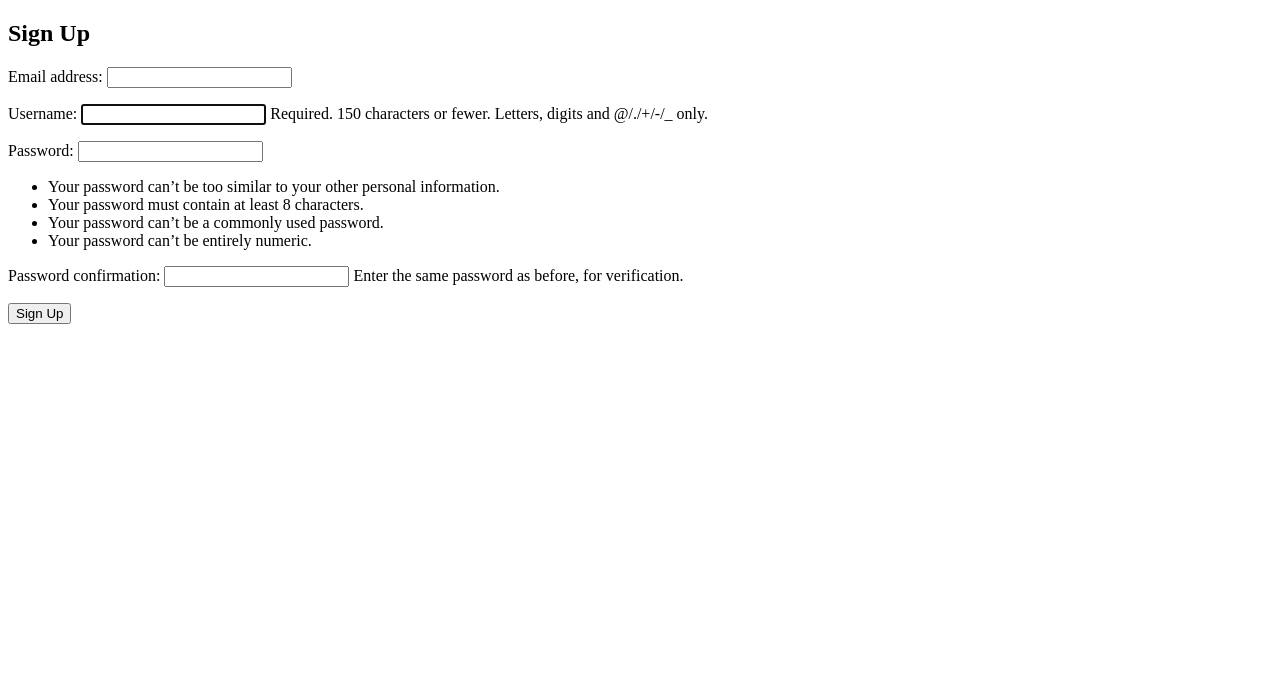
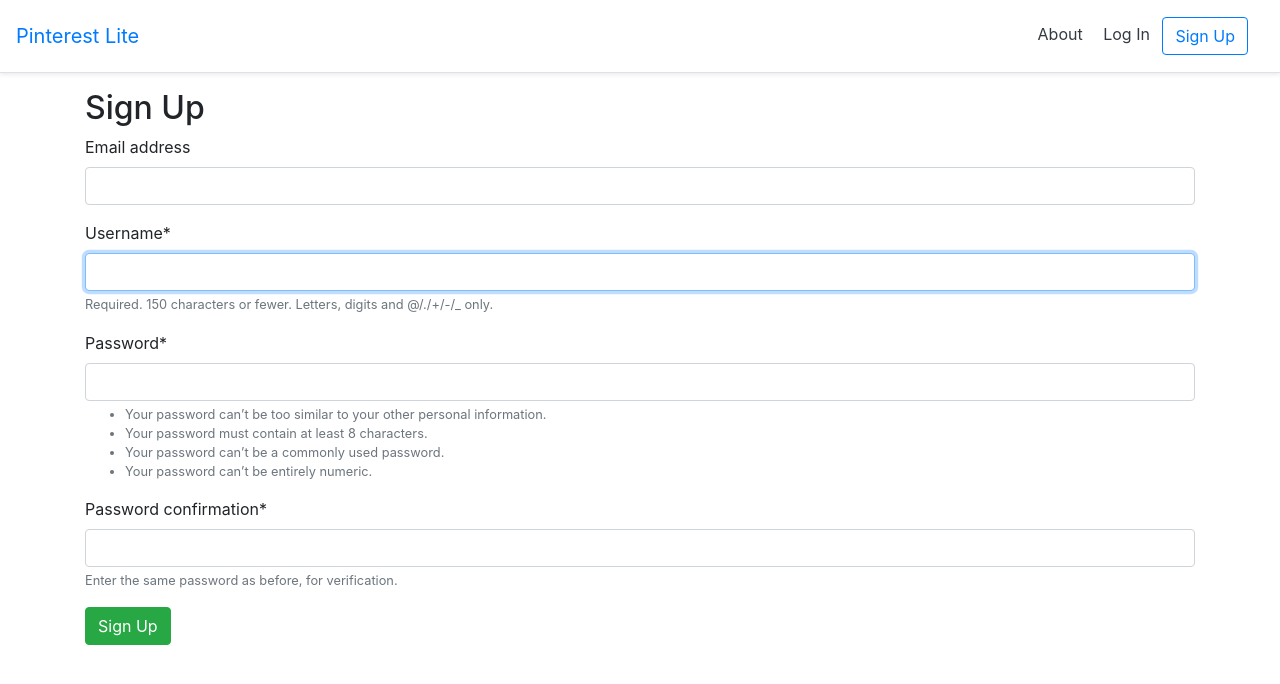
Before and after one commit to StanimalTheMan/instagram_lite, a Django app: page /accounts/signup/ in a window 1280 px wide. Shown: the top 684 px of the page. Run offline with Django 3.2, Linux system fonts and the light colour scheme; some libraries are stand-ins or nearby versions.

Commit message:
added a few basic static assets

```diff
--- a/pages/urls.py
+++ b/pages/urls.py
@@ -1,10 +1,11 @@
 from django.urls import path
 
 
-from .views import HomePageView
+from .views import HomePageView, AboutPageView
 
 
 
 urlpatterns = [
+    path('about/', AboutPageView.as_view(), name='about'),
     path('', HomePageView.as_view(), name='home'),
 ]
--- a/pages/views.py
+++ b/pages/views.py
@@ -4,3 +4,6 @@
 # Create your views here.
 class HomePageView(TemplateView):
     template_name = 'home.html'
+
+class AboutPageView(TemplateView):
+    template_name = 'about.html'
--- /dev/null
+++ b/static/css/base.css
@@ -0,0 +1,8 @@
+h1 {
+    color: red;
+}
+
+.pinterest {
+    height: 300px;
+    width: auto;
+}
--- a/templates/_base.html
+++ b/templates/_base.html
@@ -1,13 +1,38 @@
+{% load static %}
 <!DOCTYPE html>
 <html>
 <head>
   <meta charset="utf-8">
   <title>{% block title %}Pinterest Lite{% endblock title %}</title>
+  <meta name="viewport" content="width=device-width, initial-scale=1, shrink-to-fit=no">
+  <link rel="stylesheet" href="https://stackpath.bootstrapcdn.com/bootstrap/4.3.1/css/bootstrap.min.css" integrity="sha384-ggOyR0iXCbMQv3Xipma34MD+dH/1fQ784/j6cY/iJTQUOhcWr7x9JvoRxT2MZw1T" crossorigin="anonymous">
+  <link rel="stylesheet" href="{% static 'css/base.css' %}">
 </head>
 <body>
+  <header>
+  <!-- Fixed navbar -->
+  <div class="d-flex flex-column flex-md-row align-items-center p-3 px-md-4\
+   mb-3 bg-white border-bottom shadow-sm">
+  <a href="{% url 'home' %}" class="navbar-brand my-0 mr-md-auto font-weight-normal">Pinterest Lite</h5>
+  <nav class="my-2 my-md-0 mr-md-3">
+    <a class="p-2 text-dark" href="{% url 'about' %}">About</a>
+    {% if user.is_authenticated %}
+      <a class="p-2 text-dark" href="{% url 'logout' %}">Log Out</a>
+    {% else %}
+      <a class="p-2 text-dark" href="{% url 'login' %}">Log In</a>
+      <a class="btn btn-outline-primary"
+        href="{% url 'signup' %}">Sign Up</a>
+    {% endif %}
+  </nav>
+</header>
   <div class="container">
     {% block content %}
     {% endblock content %}
   </div>
+  <!-- JavaScript -->
+  <!-- jQuery first, then Popper.js, then Bootstrap JS -->
+  <script src="https://code.jquery.com/jquery-3.3.1.slim.min.js" integrity="sha384-q8i/X+965DzO0rT7abK41JStQIAqVgRVzpbzo5smXKp4YfRvH+8abtTE1Pi6jizo" crossorigin="anonymous"></script>
+  <script src="https://cdnjs.cloudflare.com/ajax/libs/popper.js/1.14.7/umd/popper.min.js" integrity="sha384-UO2eT0CpHqdSJQ6hJty5KVphtPhzWj9WO1clHTMGa3JDZwrnQq4sF86dIHNDz0W1" crossorigin="anonymous"></script>
+  <script src="https://stackpath.bootstrapcdn.com/bootstrap/4.3.1/js/bootstrap.min.js" integrity="sha384-JjSmVgyd0p3pXB1rRibZUAYoIIy6OrQ6VrjIEaFf/nJGzIxFDsf4x0xIM+B07jRM" crossorigin="anonymous"></script>
 </body>
 </html>
--- a/templates/home.html
+++ b/templates/home.html
@@ -1,11 +1,12 @@
 {% extends '_base.html' %}
-
+{% load static %}
 
 {% block title %}Home{% endblock title %}
 
 
 {% block content %}
 <h1>Pinterest Lite Home</h1>
+<img class="pinterest" src="{% static 'images/pinterest-2151052_1920.png' %}">
 {% if user.is_authenticated %}
     Hi {{ user.email }}!
     <p><a href="{% url 'logout' %}">Log Out</a></p>
--- a/templates/registration/login.html
+++ b/templates/registration/login.html
@@ -1,5 +1,5 @@
 {% extends '_base.html' %}
-
+{% load crispy_forms_tags %}
 
 {% block title %}Log In{% endblock title %}
 
@@ -8,7 +8,7 @@
 <h2>Log In</h2>
 <form method="post">
     {% csrf_token %}
-    {{ form.as_p }}
-    <button type="submit">Log In</button>
+    {{ form|crispy }}
+    <button class="btn btn-success" type="submit">Log In</button>
 </form>
 {% endblock content %}
--- a/templates/signup.html
+++ b/templates/signup.html
@@ -1,4 +1,5 @@
 {% extends '_base.html' %}
+{% load crispy_forms_tags %}
 
 
 {% block title %}Sign Up{% endblock title %}
@@ -8,7 +9,7 @@
 <h2>Sign Up</h2>
 <form method="post">
     {% csrf_token %}
-    {{ form.as_p }}
-    <button type="submit">Sign Up</button>
+    {{ form|crispy }}
+    <button class="btn btn-success" type="submit">Sign Up</button>
 </form>
 {% endblock content %}
```
Also changed, not shown: pages/tests.py (+27 -1 lines), pinterest_lite_project/settings.py (+12 -0 lines), templates/about.html (added, +9 -0 lines), static/images/pinterest-2151052_1920.png (added), static/js/base.js (added), 2 other files. Lines whose indentation alone changed are shown as unchanged.
